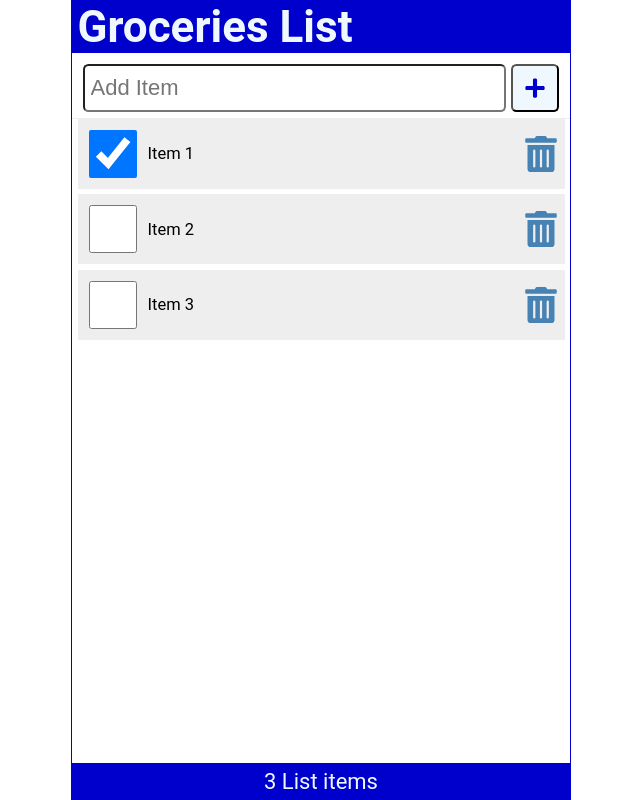
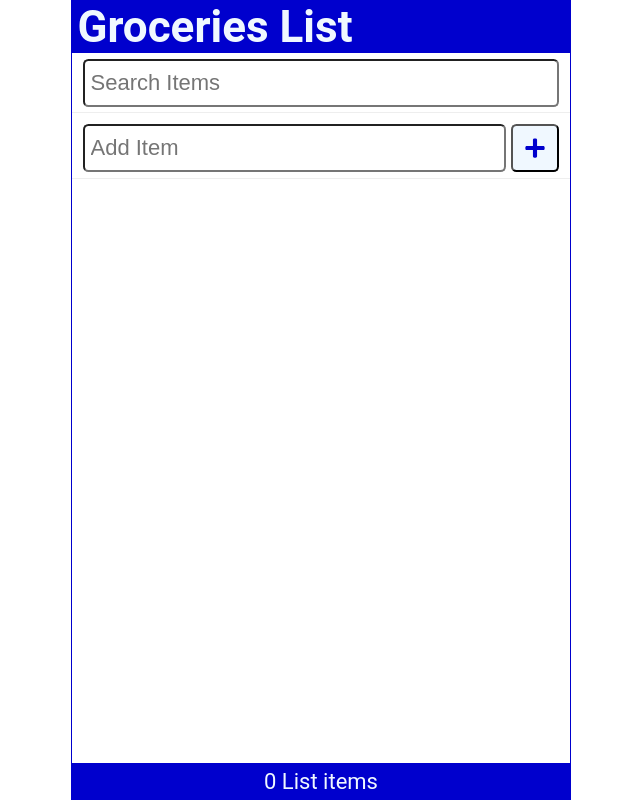
Before and after one commit to rodrigo-amrl/blog-react-js, a React (Create React App) app: page / in a window 1280 px wide. Shown: the whole page, without its empty margins (319-959 px from the left). Built offline with nearby package versions, Linux system fonts and the light colour scheme.

Commit message:
search and add item

```diff
--- a/src/App.js
+++ b/src/App.js
@@ -1,14 +1,22 @@
 import Header from "./layout/Header"
+import SearchItem from "./SearchItem"
 import Content from "./layout/Content"
 import Footer from "./layout/Footer"
 import { useState } from "react"
 import AddItem from "./layout/AddItem"
 function App() {
-  const [items, setItems] = useState([
-    { id: 1, checked: true, item: 'Item 1' },
-    { id: 2, checked: false, item: "Item 2" },
-    { id: 3, checked: false, item: "Item 3" }
-  ]);
+  const [items, setItems] = useState(JSON.parse(localStorage.getItem('shoppinglist')) ?? []);
+  const [search, setSearch] = useState('')
+  const setAndSalveItems = (newItems) => {
+    setItems(newItems)
+    localStorage.setItem('shoppinglist', JSON.stringify(newItem))
+  }
+  const addItem = (item) => {
+    const id = items?.length > 0 ? items[items.length - 1].id + 1 : 1;
+    const myNewItem = { id, checked: false, item };
+    const listItems = [...items, myNewItem]
+    setAndSalveItems(listItems)
+  }
 
   const handleCheck = (id) => {
     const listItems = items.map((item) => item.id === id ? { ...item, checked: !item.checked } : item)
@@ -20,15 +28,22 @@ function App() {
   }
   const [newItem, setNewItem] = useState('')
   const handleSubmit = (e) => {
+    e.preventDefault()
+    if (!newItem) return;
+
+    addItem(newItem)
+
+    setNewItem('')
 
   }
   return (
     <div className="App">
       <Header title="Groceries List" />
+      <SearchItem search={SearchItem} setSearch={setSearch} />
       <AddItem newItem={newItem} setNewItem={setNewItem} handleSubmit={handleSubmit} />
 
-      <Content items={items} setItems={setItems} handleCheck={handleCheck} handleDelete={handleDelete} />
-      <Footer length={items.length} />
+      <Content items={items.filter(item => ((item.item).toLowerCase()).includes(search.toLowerCase))} setItems={setItems} handleCheck={handleCheck} handleDelete={handleDelete} />
+      <Footer length={items?.length} />
     </div>
   );
 }
--- /dev/null
+++ b/src/SearchItem.js
@@ -0,0 +1,12 @@
+import React from 'react'
+
+const SearchItem = ({ search, setSearch }) => {
+    return (
+        <form className='searchForm' onSubmit={(e) => e.preventDefault()}>
+            <label htmlFor="search">Search</label>
+            <input value={search} onChange={(e) => setSearch(e.target.value)} type="text" id="search" role="searchbox" placeholder='Search Items' />
+        </form>
+    )
+}
+
+export default SearchItem
--- a/src/layout/AddItem.js
+++ b/src/layout/AddItem.js
@@ -5,10 +5,10 @@ const AddItem = ({ newItem, setNewItem, handleSubmit }) => {
     return (
         <form onSubmit={handleSubmit} className='addForm'>
             <label htmlFor="addItem">Add Item</label>
-            <input type='text' id='addItem' placeholder='Add Item' required autoFocus />
+            <input type='text' value={newItem} onChange={(e) => setNewItem(e.target.value)} id='addItem' placeholder='Add Item' required autoFocus />
 
             <button type='submit' aria-label='Add  Item'>
-                <FaPlus value={newItem} onChange={(e) => setNewItem(e.target.value)} />
+                <FaPlus />
             </button>
         </form>
     )
--- a/src/layout/Content.js
+++ b/src/layout/Content.js
@@ -3,7 +3,9 @@ import ItemList from './ItemList';
 const Content = ({ items, setItems, handleCheck, handleDelete }) => {
     return (
         <main>
-            <ItemList items={items} handleCheck={handleCheck} handleDelete={handleDelete} />
+            {!items ? 'List Empty' :
+                <ItemList items={items} handleCheck={handleCheck} handleDelete={handleDelete} />
+            }
         </main>
     )
 }
--- a/src/layout/Header.js
+++ b/src/layout/Header.js
@@ -1,4 +1,4 @@
-const Header = ({ title }) => {
+const Header = ({ title = "Defalt Title" }) => {
 
     return (
         <header>
@@ -6,7 +6,4 @@ const Header = ({ title }) => {
         </header>
     )
 }
-Header.defaultProps = {
-    title: "Default title"
-}
 export default Header;
```
